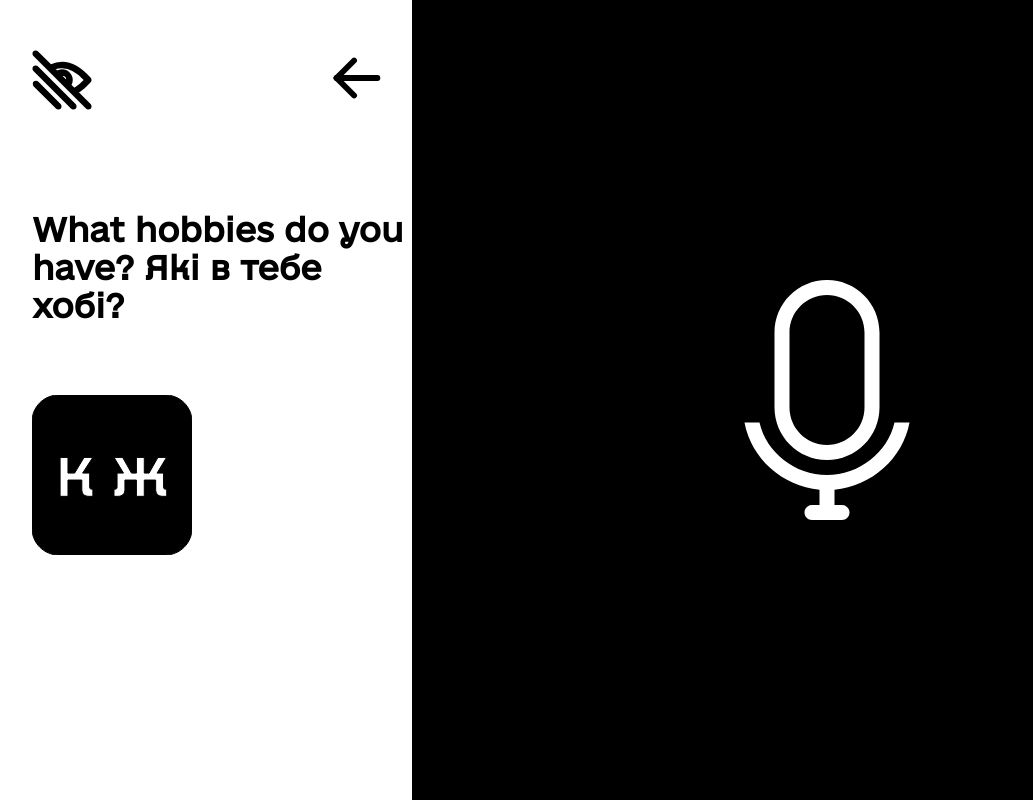
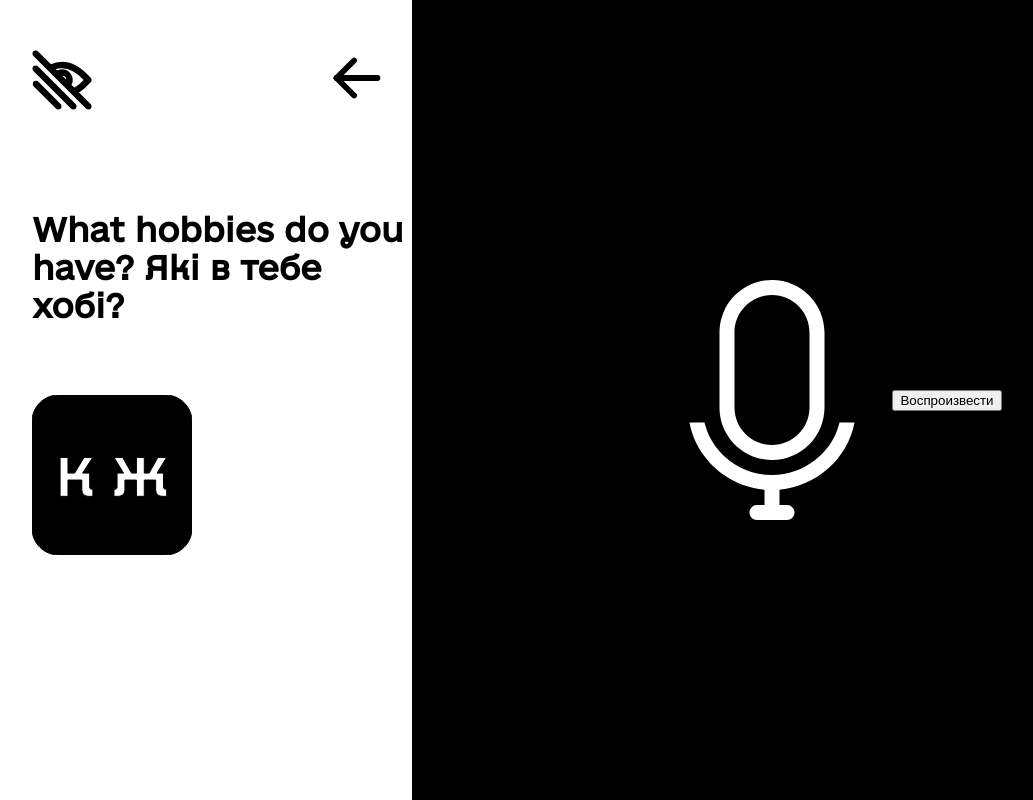
Before and after one commit to Vasilchenk23/future-hack, a React (Create React App) app: page /lesson in a window 1280 px wide. Shown: the whole page, without its empty margins (38-1071 px from the left). Built offline with nearby package versions, Linux system fonts and the light colour scheme.

Commit message:
fix lesson component

```diff
--- a/src/Components/Goals.jsx
+++ b/src/Components/Goals.jsx
@@ -38,8 +38,8 @@ const Goals = () => {
                   'Content-Type': 'application/json'
               },
               body: JSON.stringify({
-                  "user_id": 0,
-                  "goal_id": 0
+                  "user_id": 1,
+                  "goal_id": 1
               })
           });
 
--- a/src/Components/Lesson.jsx
+++ b/src/Components/Lesson.jsx
@@ -13,6 +13,26 @@ const Lesson = () => {
   const [textColor, setTextColor] = useState('#000000');
   const [backgroundColor, setBackgroundColor] = useState('#ffffff');
   const [backgroundColor1, setBackgroundColor1] = useState('#ffffff');
+
+  const getFile = async () => {
+    try {
+        const ctx = new AudioContext();
+            fetch("https://hackathon.ostolex.com/user/file/get?filename=speech.mp3")
+            .then(data => data.arrayBuffer())
+            .then(arrayBuffer => {
+                console.log(arrayBuffer)
+                return ctx.decodeAudioData(arrayBuffer)
+            })
+            .then(decodedAudio => {
+                const playSound = ctx.createBufferSource();
+                playSound.buffer = decodedAudio;
+                playSound.connect(ctx.destination);
+                playSound.start(ctx.currentTime);
+            })
+    } catch (error) {
+        console.error('Ошибка при выполнении запроса:', error);
+    }
+  }
 
   useEffect(() => {
       setBackgroundColor1('#000000');
@@ -123,6 +143,7 @@ const Lesson = () => {
                       </g>
                   </g>
               </svg>
+              <button onClick={getFile}>Воспроизвести</button>
               {/* <VoiceRecognitionAnimation /> */}
               {isRecording}
               {/* </Link> */}
```
